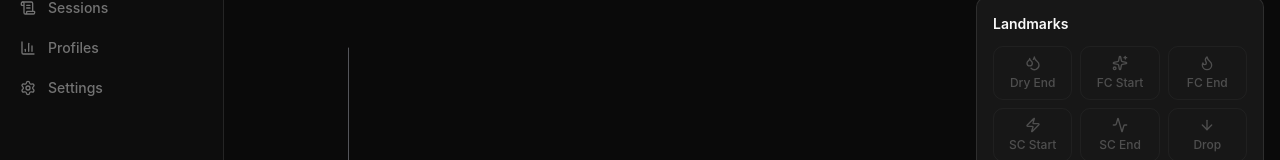
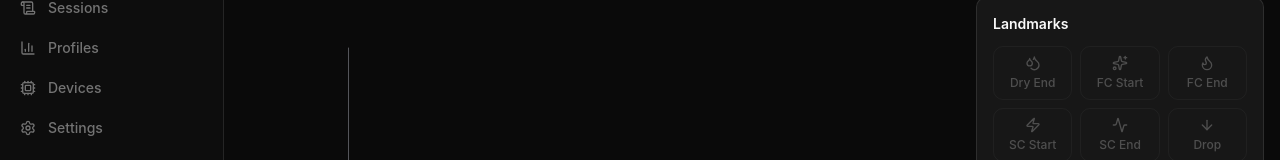
Before and after one commit to jsprague84/rustRoast, a SvelteKit app in the folder apps/dashboard/: page / in a window 1280 px wide. Shown: the part 127-287 px from the top of the page. Built offline with nearby package versions, Linux system fonts and the light colour scheme; no server answers.

Commit message:
feat: [SVELTE-001] - Add Devices nav item to sidebar layout
Co-Authored-By: Claude Opus 4.6 <noreply@anthropic.com>

```diff
--- a/apps/dashboard/src/routes/+layout.svelte
+++ b/apps/dashboard/src/routes/+layout.svelte
@@ -4,7 +4,7 @@
 	import { onMount, onDestroy } from 'svelte';
 	import { initTelemetrySocket, destroyTelemetrySocket, connectionStatus } from '$lib/stores/telemetry.js';
 	import NotificationToast from '$lib/components/NotificationToast.svelte';
-	import { Gauge, ScrollText, BarChart3, Settings, Menu } from 'lucide-svelte';
+	import { Gauge, ScrollText, BarChart3, Cpu, Settings, Menu } from 'lucide-svelte';
 
 	let { children } = $props();
 	let sidebarOpen = $state(false);
@@ -21,6 +21,7 @@
 		{ href: '/', label: 'Dashboard', icon: Gauge },
 		{ href: '/sessions', label: 'Sessions', icon: ScrollText },
 		{ href: '/profiles', label: 'Profiles', icon: BarChart3 },
+		{ href: '/devices', label: 'Devices', icon: Cpu },
 		{ href: '/settings', label: 'Settings', icon: Settings }
 	];
 
```
